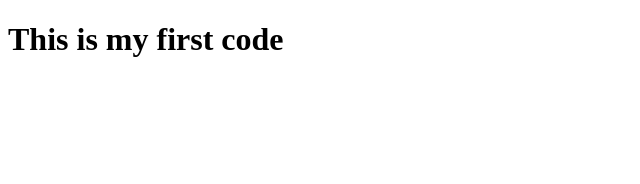
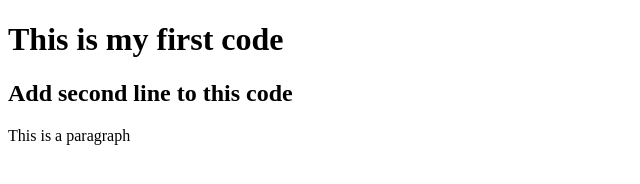
Before and after one commit to soumicshahriar/my-first-code, a plain HTML site: page index.html in a window 1280 px wide. Shown: the whole page, without its empty margins (0-640 px from the left). Drawn offline with Linux system fonts and the light colour scheme.

Commit message:
my second commit

```diff
--- a/index.html
+++ b/index.html
@@ -7,5 +7,7 @@
 </head>
 <body>
  <h1>This is my first code</h1>
+ <h2>Add second line to this code</h2>
+ <p>This is a paragraph</p>
 </body>
 </html>
```
